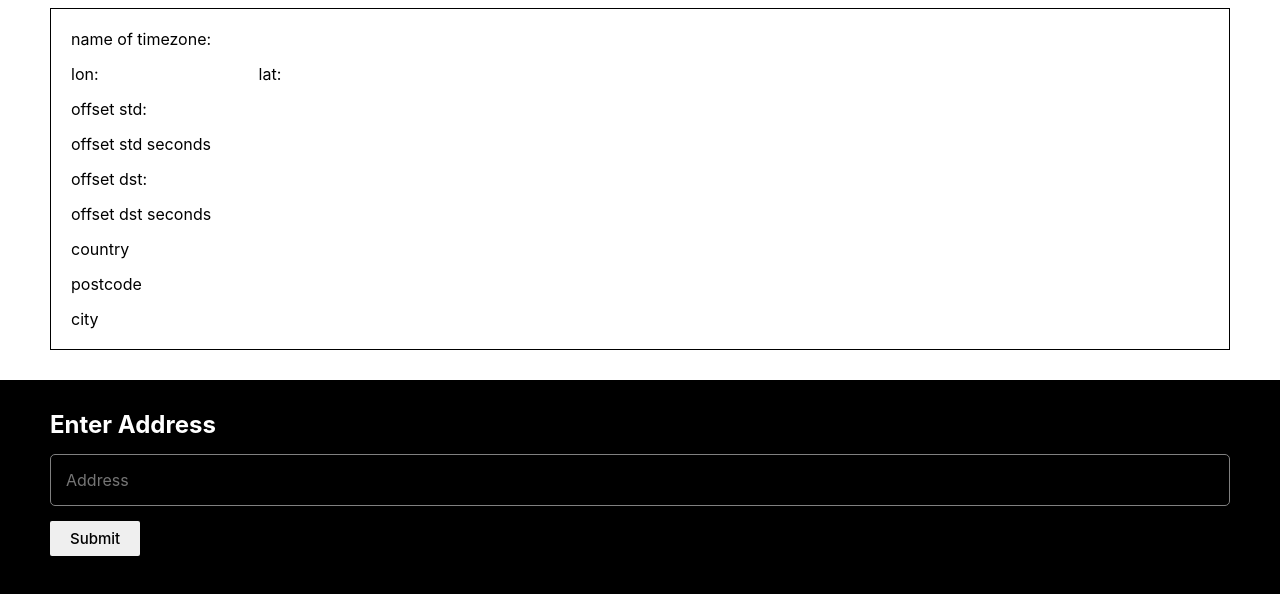
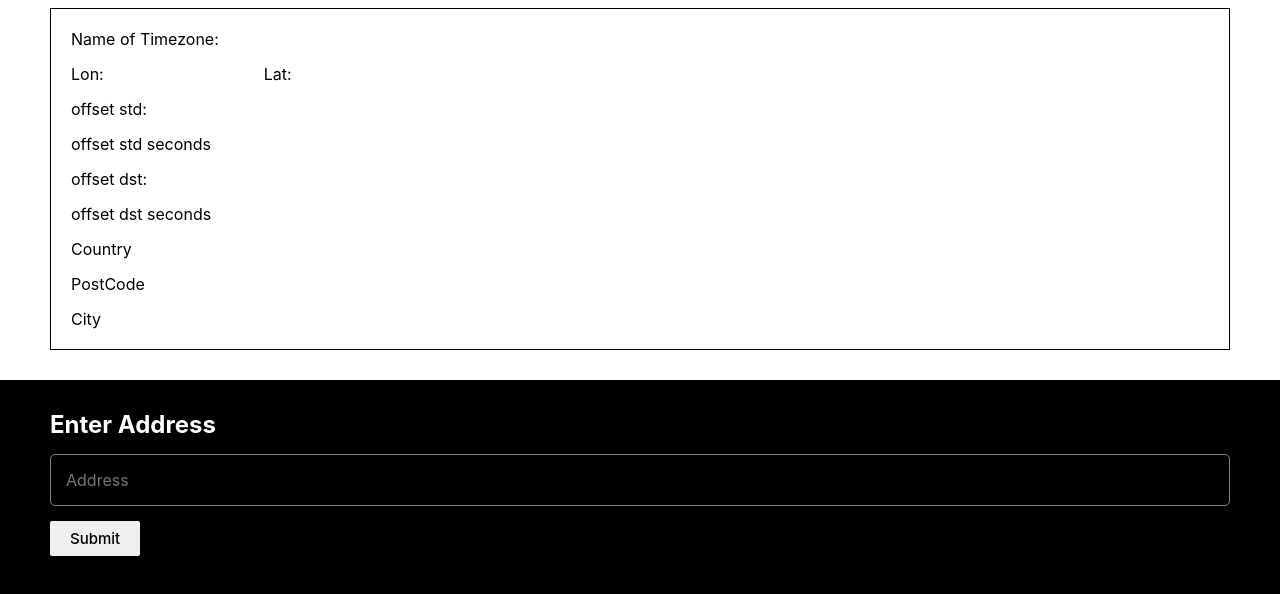
Before and after one commit to Sanjeevlakra/FE3_Contest_2, a plain HTML site: page index.html in a window 1280 px wide. Shown: the part 120-714 px from the top of the page. Drawn offline with Linux system fonts and the light colour scheme.

Commit message:
Update index.html

```diff
--- a/index.html
+++ b/index.html
@@ -17,15 +17,15 @@
             <h1>TimeZone API</h1>
         <h1>Your Current Time Zone</h1>
         <section class="uppercontainer" id="uppercontainer">
-            <div>name of timezone:</div>
-            <div class="lonspan"><span>lon:</span><span>lat:</span></div>
+            <div>Name of Timezone:</div>
+            <div class="lonspan"><span>Lon:</span><span>Lat:</span></div>
             <div>offset std:</div>
             <div>offset std seconds</div>
             <div>offset dst:</div>
             <div>offset dst seconds</div>
-            <div>country</div>
-            <div>postcode</div>
-            <div>city</div>
+            <div>Country</div>
+            <div>PostCode</div>
+            <div>City</div>
         </section>
         </div>
         <div class="black">
@@ -38,14 +38,14 @@
                 <h1>Your Result</h1>
                 <section class="result" id="result">
                     <div>name of timezone:</div>
-                    <div class="lonspan"><span>lon:</span><span>lat:</span></div>
+                    <div class="lonspan"><span>Lon:</span><span>Lat:</span></div>
                     <div>offset std:</div>
                     <div>offset std seconds</div>
                     <div>offset dst:</div>
                     <div>offset dst seconds</div>
-                    <div>country</div>
-                    <div>postcode</div>
-                    <div>city</div>
+                    <div>Country</div>
+                    <div>PostCode</div>
+                    <div>City</div>
                 </section>
             </section>
             <section class="error">Please enter an address!</section>
```
